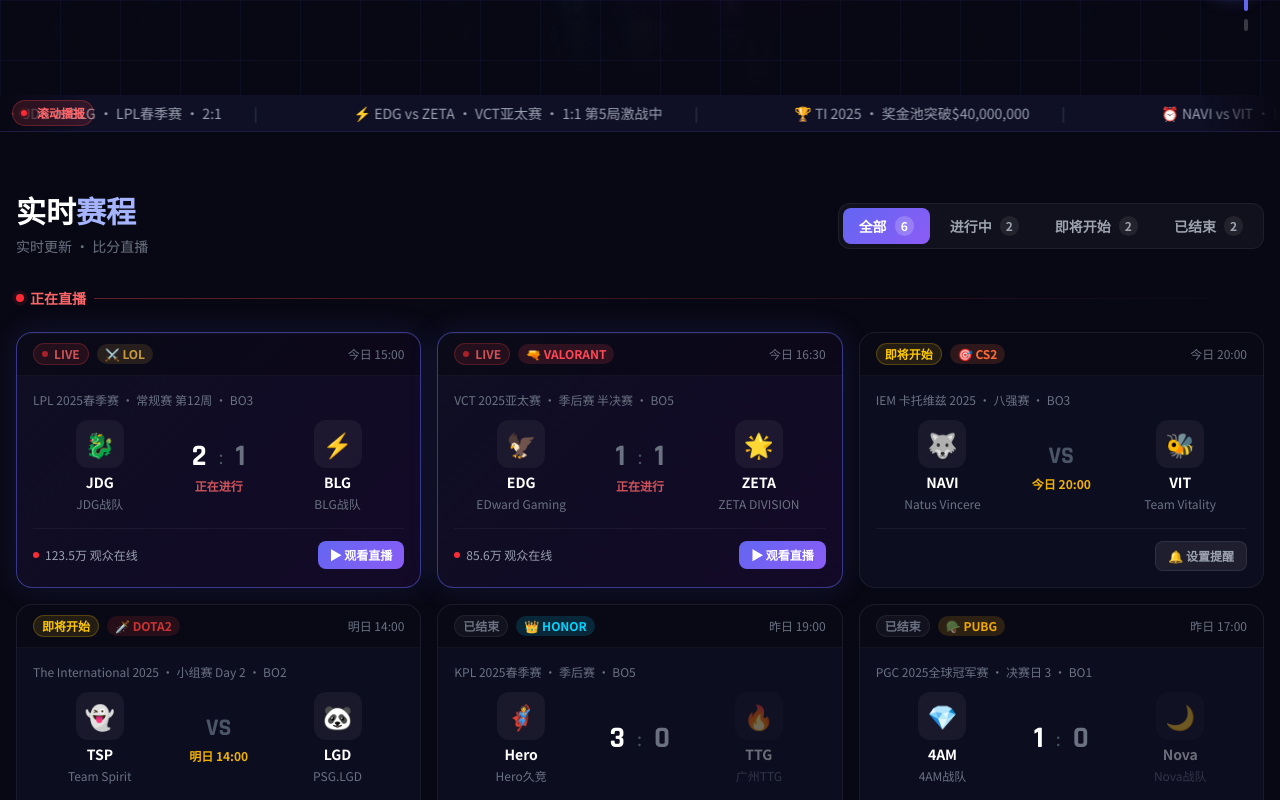
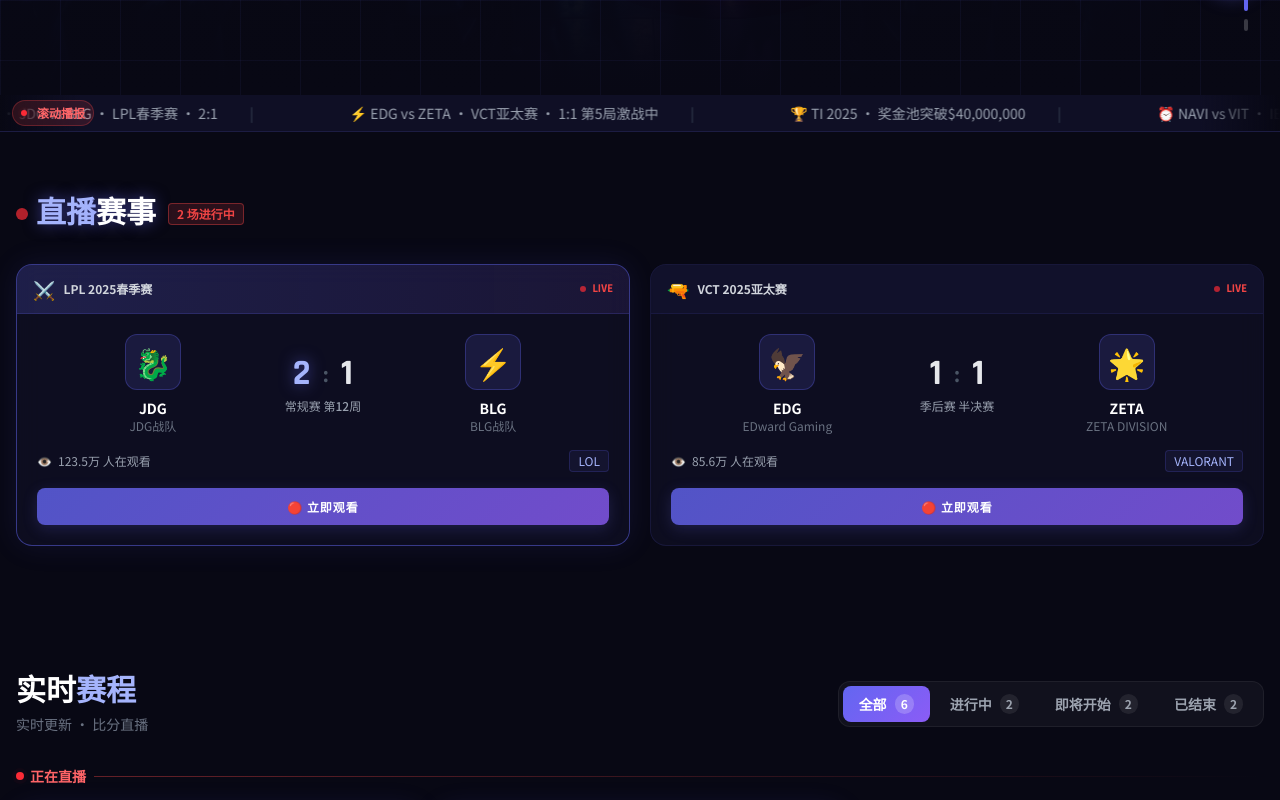
Before and after one commit to Yvan520/esports, a React (Vite) app: page / in a window 1280 px wide. Shown: the part 780-1580 px from the top of the page. Built offline with nearby package versions, Linux system fonts and the light colour scheme.

Commit message:
feat: add LiveSection with reference-style cards

```diff
--- a/src/App.tsx
+++ b/src/App.tsx
@@ -3,6 +3,7 @@
 import Navbar from './components/Navbar';
 import HeroSection from './components/HeroSection';
 import LiveTicker from './components/LiveTicker';
+import LiveSection from './components/LiveSection';
 import MatchesSection from './components/MatchesSection';
 import TournamentsSection from './components/TournamentsSection';
 import StandingsSection from './components/StandingsSection';
@@ -13,6 +14,7 @@
   const [activeGame, setActiveGame] = useState<GameType | 'ALL'>('ALL');
   const [activeSection, setActiveSection] = useState('home');
 
+  const liveRef = useRef<HTMLDivElement>(null);
   const matchesRef = useRef<HTMLDivElement>(null);
   const tournamentsRef = useRef<HTMLDivElement>(null);
   const standingsRef = useRef<HTMLDivElement>(null);
@@ -25,6 +27,7 @@
       return;
     }
     const refs: Record<string, React.RefObject<HTMLDivElement | null>> = {
+      live: liveRef,
       matches: matchesRef,
       tournaments: tournamentsRef,
       standings: standingsRef,
@@ -48,6 +51,7 @@
         { id: 'standings', ref: standingsRef },
         { id: 'tournaments', ref: tournamentsRef },
         { id: 'matches', ref: matchesRef },
+        { id: 'live', ref: liveRef },
       ];
       for (const { id, ref } of refs) {
         if (ref.current) {
@@ -82,6 +86,10 @@
 
       {/* Main content */}
       <main>
+        <div ref={liveRef}>
+          <LiveSection activeGame={activeGame} />
+        </div>
+
         <div ref={matchesRef}>
           <MatchesSection activeGame={activeGame} />
         </div>
--- a/src/components/HeroSection.tsx
+++ b/src/components/HeroSection.tsx
@@ -90,7 +90,7 @@
           {/* CTA buttons */}
           <div className="flex flex-wrap gap-4">
             <button
-              onClick={() => onSectionChange('matches')}
+              onClick={() => onSectionChange('live')}
               className="flex items-center gap-2 px-8 py-4 rounded-xl text-white font-bold text-lg cursor-pointer transition-all hover:scale-105 hover:shadow-2xl"
               style={{ background: 'linear-gradient(135deg, #6366f1, #8b5cf6)', boxShadow: '0 0 30px rgba(99,102,241,0.4)' }}
             >
--- /dev/null
+++ b/src/components/LiveSection.tsx
@@ -0,0 +1,166 @@
+import { MATCHES, GAMES, GameType } from '../data/esportsData';
+
+interface LiveSectionProps {
+  activeGame: GameType | 'ALL';
+}
+
+function formatViewers(n: number): string {
+  if (n >= 10000) return `${(n / 10000).toFixed(1)}万`;
+  return n.toString();
+}
+
+export default function LiveSection({ activeGame }: LiveSectionProps) {
+  const liveMatches = MATCHES.filter(m => {
+    const gameMatch = activeGame === 'ALL' || m.game === activeGame;
+    return gameMatch && m.status === 'live';
+  });
+
+  if (liveMatches.length === 0) return null;
+
+  return (
+    <section id="live" className="py-16 max-w-7xl mx-auto px-4">
+      <div className="flex items-center justify-between mb-8">
+        <div className="flex items-center gap-3">
+          <div className="flex items-center gap-2">
+            <span className="w-3 h-3 rounded-full bg-red-500 animate-pulse" />
+            <h2 className="text-2xl md:text-3xl font-black text-white" style={{ fontFamily: 'Rajdhani, sans-serif', textShadow: '0 0 15px rgba(99,102,241,0.5)' }}>
+              <span style={{ color: '#a5b4fc' }}>直播</span>赛事
+            </h2>
+          </div>
+          <span className="text-xs font-bold px-2 py-0.5 rounded" style={{ background: 'rgba(239,68,68,0.15)', border: '1px solid rgba(239,68,68,0.4)', color: '#ef4444' }}>
+            {liveMatches.length} 场进行中
+          </span>
+        </div>
+      </div>
+
+      <div className="grid grid-cols-1 lg:grid-cols-2 gap-5">
+        {liveMatches.map((match, idx) => (
+          <LiveMatchCard key={match.id} match={match} featured={idx === 0} />
+        ))}
+      </div>
+    </section>
+  );
+}
+
+function LiveMatchCard({ match, featured }: { match: typeof MATCHES[0]; featured: boolean }) {
+  const game = GAMES.find(g => g.id === match.game);
+
+  return (
+    <div
+      className="rounded-2xl overflow-hidden group cursor-pointer transition-all duration-300 hover:-translate-y-1"
+      style={{
+        background: 'rgba(15,15,35,0.85)',
+        backdropFilter: 'blur(12px)',
+        border: featured ? '1px solid rgba(99,102,241,0.5)' : '1px solid rgba(99,102,241,0.12)',
+        boxShadow: featured ? '0 0 30px rgba(99,102,241,0.1)' : 'none',
+      }}
+    >
+      {/* Header bar */}
+      <div
+        className="flex items-center justify-between px-4 py-2.5"
+        style={{
+          background: featured
+            ? 'linear-gradient(90deg, rgba(99,102,241,0.2), rgba(139,92,246,0.1))'
+            : 'rgba(99,102,241,0.05)',
+          borderBottom: `1px solid ${featured ? 'rgba(99,102,241,0.2)' : 'rgba(99,102,241,0.1)'}`,
+        }}
+      >
+        <div className="flex items-center gap-2">
+          <span className="text-lg">{game?.emoji}</span>
+          <span className="text-xs font-semibold text-gray-300">{match.tournament}</span>
+        </div>
+        <div className="flex items-center gap-1.5">
+          <span className="w-1.5 h-1.5 rounded-full bg-red-500 animate-pulse" />
+          <span className="text-xs font-black" style={{ fontFamily: 'Rajdhani, sans-serif', color: '#ef4444' }}>LIVE</span>
+        </div>
+      </div>
+
+      {/* Match body */}
+      <div className="p-5">
+        {/* Teams and score */}
+        <div className="flex items-center justify-between mb-4">
+          {/* Team A */}
+          <div className="flex flex-col items-center gap-2 flex-1">
+            <div
+              className="w-14 h-14 rounded-xl flex items-center justify-center text-3xl"
+              style={{ background: 'rgba(99,102,241,0.15)', border: '1px solid rgba(99,102,241,0.3)' }}
+            >
+              {match.teamA.logo}
+            </div>
+            <div className="text-center">
+              <div className="font-bold text-sm text-white">{match.teamA.shortName}</div>
+              <div className="text-xs text-gray-500 hidden sm:block">{match.teamA.name}</div>
+            </div>
+          </div>
+
+          {/* Score */}
+          <div className="flex flex-col items-center gap-1 px-4">
+            <div className="flex items-center gap-3">
+              <span
+                className="text-4xl font-black"
+                style={{
+                  fontFamily: 'Rajdhani, sans-serif',
+                  color: match.teamA.score !== undefined && match.teamB.score !== undefined && match.teamA.score > match.teamB.score ? '#a5b4fc' : '#e5e7eb',
+                  textShadow: match.teamA.score !== undefined && match.teamB.score !== undefined && match.teamA.score > match.teamB.score ? '0 0 15px rgba(99,102,241,0.6)' : 'none',
+                }}
+              >
+                {match.teamA.score ?? '-'}
+              </span>
+              <span className="text-gray-600 text-xl font-bold">:</span>
+              <span
+                className="text-4xl font-black"
+                style={{
+                  fontFamily: 'Rajdhani, sans-serif',
+                  color: match.teamA.score !== undefined && match.teamB.score !== undefined && match.teamB.score > match.teamA.score ? '#a5b4fc' : '#e5e7eb',
+                  textShadow: match.teamA.score !== undefined && match.teamB.score !== undefined && match.teamB.score > match.teamA.score ? '0 0 15px rgba(99,102,241,0.6)' : 'none',
+                }}
+              >
+                {match.teamB.score ?? '-'}
+              </span>
+            </div>
+            <div className="text-xs text-gray-400 font-medium">{match.stage}</div>
+          </div>
+
+          {/* Team B */}
+          <div className="flex flex-col items-center gap-2 flex-1">
+            <div
+              className="w-14 h-14 rounded-xl flex items-center justify-center text-3xl"
+              style={{ background: 'rgba(99,102,241,0.15)', border: '1px solid rgba(99,102,241,0.3)' }}
+            >
+              {match.teamB.logo}
+            </div>
+            <div className="text-center">
+              <div className="font-bold text-sm text-white">{match.teamB.shortName}</div>
+              <div className="text-xs text-gray-500 hidden sm:block">{match.teamB.name}</div>
+            </div>
+          </div>
+        </div>
+
+        {/* Viewers */}
+        <div className="flex items-center justify-between mb-4">
+          <div className="flex items-center gap-1.5">
+            <span className="text-xs text-gray-500">👁️</span>
+            <span className="text-xs text-gray-400">{match.viewers ? formatViewers(match.viewers) : '-'} 人在观看</span>
+          </div>
+          <span className="text-xs px-2 py-0.5 rounded" style={{ background: 'rgba(99,102,241,0.08)', color: '#a5b4fc', border: '1px solid rgba(99,102,241,0.2)' }}>
+            {match.game}
+          </span>
+        </div>
+
+        {/* Watch button */}
+        <button
+          className="w-full py-2.5 rounded-lg text-sm font-bold transition-all duration-300 hover:opacity-90"
+          style={{
+            background: 'linear-gradient(135deg, rgba(99,102,241,0.8), rgba(139,92,246,0.8))',
+            color: 'white',
+            fontSize: '0.75rem',
+            letterSpacing: '0.08em',
+            boxShadow: '0 4px 15px rgba(99,102,241,0.2)',
+          }}
+        >
+          🔴 立即观看
+        </button>
+      </div>
+    </div>
+  );
+}
--- a/src/components/MatchCard.tsx
+++ b/src/components/MatchCard.tsx
@@ -112,7 +112,13 @@
             <div />
           )}
           {isLive && (
-            <button className="flex items-center gap-1.5 px-3 py-1.5 rounded-lg text-xs font-semibold text-white cursor-pointer hover:opacity-90 transition-all" style={{ background: 'linear-gradient(135deg, #6366f1, #8b5cf6)' }}>
+            <button
+              onClick={() => {
+                const el = document.getElementById('live');
+                if (el) el.scrollIntoView({ behavior: 'smooth' });
+              }}
+              className="flex items-center gap-1.5 px-3 py-1.5 rounded-lg text-xs font-semibold text-white cursor-pointer hover:opacity-90 transition-all" style={{ background: 'linear-gradient(135deg, #6366f1, #8b5cf6)' }}
+            >
               ▶ 观看直播
             </button>
           )}
--- a/src/components/Navbar.tsx
+++ b/src/components/Navbar.tsx
@@ -13,6 +13,7 @@
 
   const sections = [
     { id: 'home', label: '首页' },
+    { id: 'live', label: '直播赛事' },
     { id: 'matches', label: '赛程' },
     { id: 'tournaments', label: '赛事' },
     { id: 'standings', label: '积分榜' },
```
